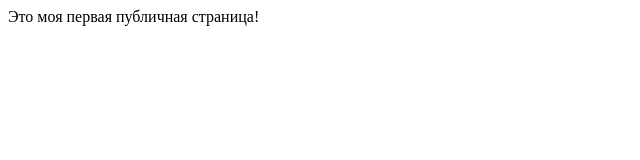
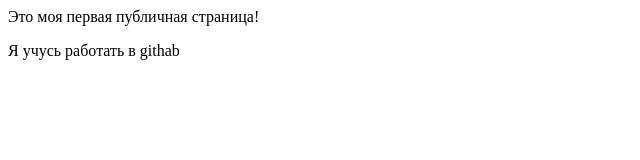
Before and after one commit to userkb371/new-25.11.2023-2, a plain HTML site: page index.html in a window 1280 px wide. Shown: the whole page, without its empty margins (0-640 px from the left). Drawn offline with Linux system fonts and the light colour scheme.

Commit message:
add README

```diff
--- a/index.html
+++ b/index.html
@@ -7,5 +7,6 @@
   </head>
   <body>
     Это моя первая публичная страница!
+    <p>Я учусь работать в githab</p>
   </body>
 </html>
```
Also changed, not shown: 1 other file.
